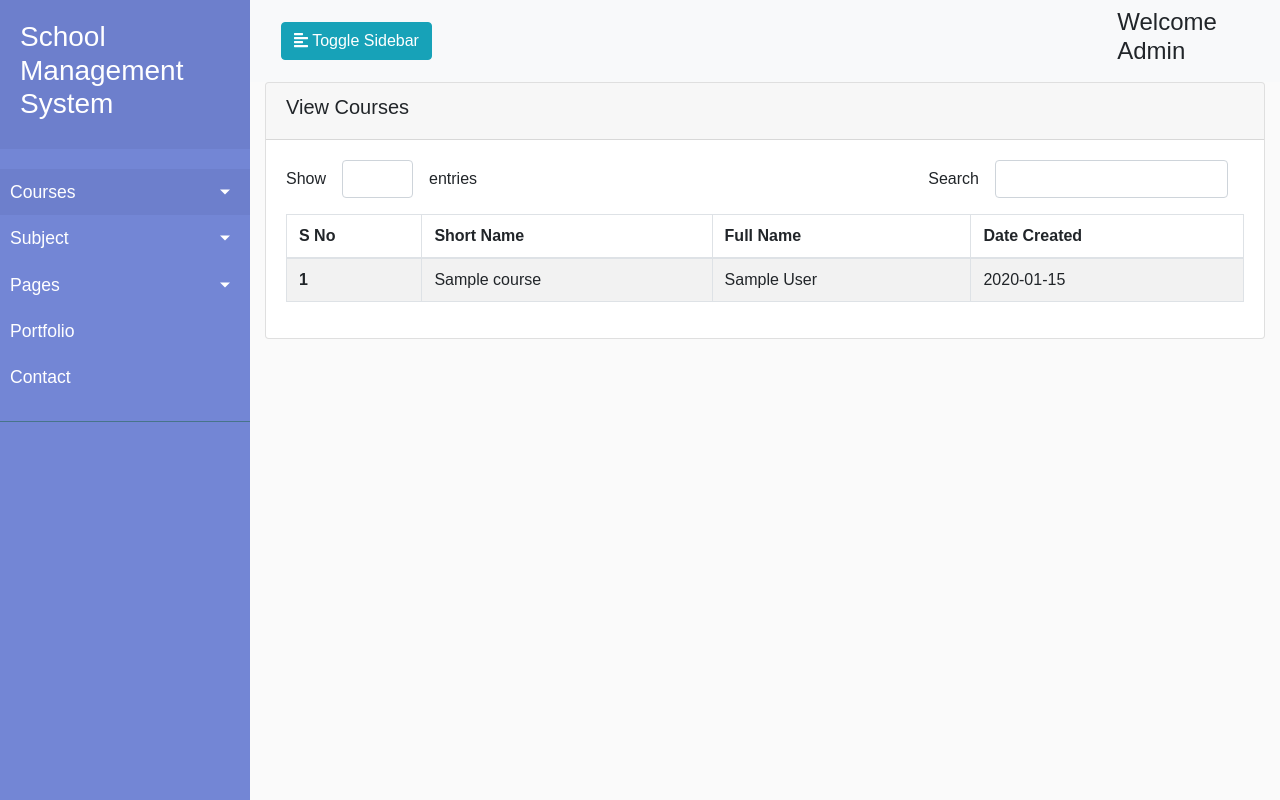
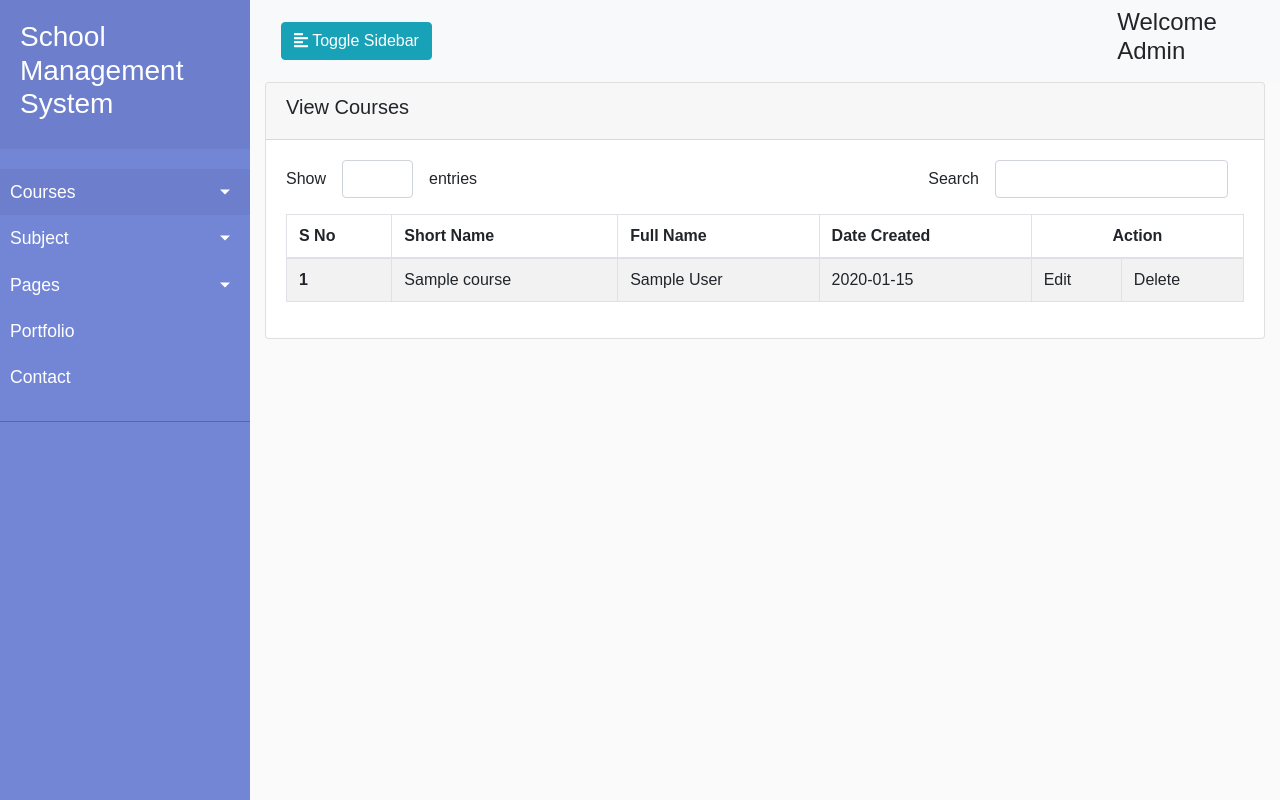
Before and after one commit to ealpha072/Student-Management-System, a PHP site: page /viewcourse.php in a window 1280 px wide. Run offline with PHP 8.4, Linux system fonts and the light colour scheme; tables that the repository leaves empty hold one stand-in row (values such as "Sample post"); some libraries are stand-ins or nearby versions.

Commit message:
Minor fixes for view course page

```diff
--- a/admin/viewcourse.php
+++ b/admin/viewcourse.php
@@ -42,6 +42,7 @@
                             <th scope="col">Short Name</th>
                             <th scope="col">Full Name</th>
                             <th scope="col">Date Created</th>
+                            <th scope="col" colspan="2" class="text-center">Action</th>
                         </tr>
                     </thead>
                     <tbody>
@@ -51,6 +52,8 @@
                             <td><?php echo $course["short_name"]; ?></td>
                             <td><?php echo $course["full_name"]; ?></td>
                             <td><?php echo $course["date_created"]; ?></td>
+                            <td><a href="" class="link-primary"> Edit</a></td>
+                            <td><a href="" class="link-danger">Delete</a></td>
                         </tr>
                         <?php }?>
                     </tbody>
```
